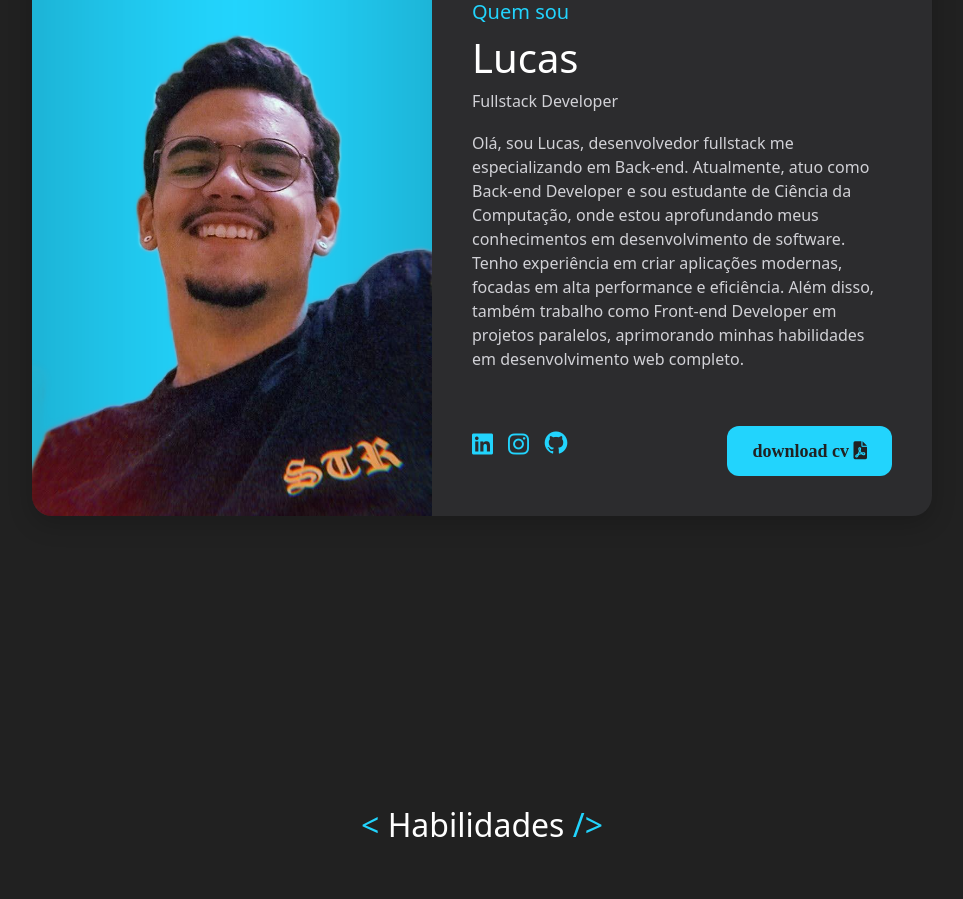
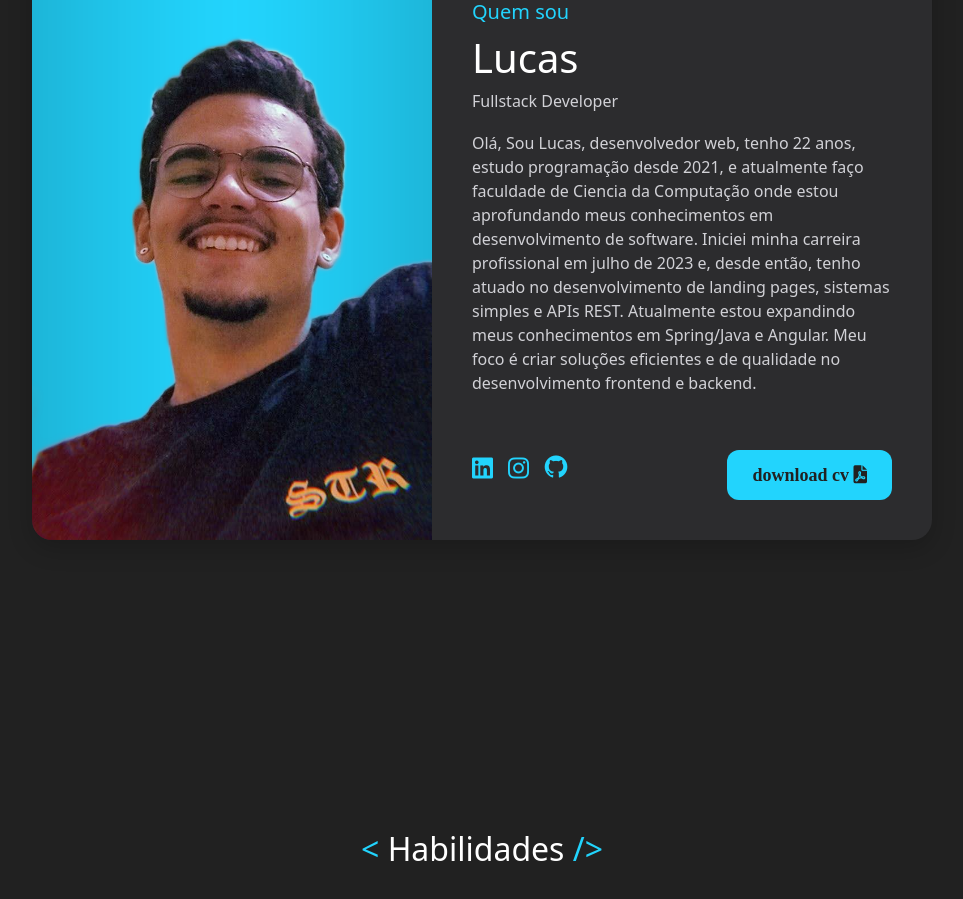
Before and after one commit to LucasBXavier/portifolio-angular, an Angular app: page / in a window 1280 px wide. Shown: the part 1060-1959 px from the top of the page, without its empty margins (158-1121 px from the left). Built offline with nearby package versions, Linux system fonts and the light colour scheme; a web font is replaced by a local one.

Commit message:
fix cv, text sobre mim

```diff
--- a/src/app/nav/nav.component.html
+++ b/src/app/nav/nav.component.html
@@ -25,7 +25,7 @@
     <div id="offcanvas" class="offcanvas">
       <div class="offcanvas-content">
         <br />
-        <h1>Seja bem-vindo 😀</h1>
+        <h1>Seja Bem-Vindo 😀</h1>
         <ul>
           <li><a href="index.html">Home</a></li>
           <li><a href="#sobreMim">Sobre</a></li>
--- a/src/app/sobreMim/sobreMim.component.html
+++ b/src/app/sobreMim/sobreMim.component.html
@@ -7,13 +7,15 @@
       <h2>Quem sou</h2>
       <h1>Lucas</h1>
       <h3>Fullstack Developer</h3>
-      <p>Olá, sou Lucas, desenvolvedor fullstack me especializando em Back-end. Atualmente, atuo como
-        Back-end Developer e sou
-        estudante de Ciência da Computação, onde estou aprofundando meus conhecimentos em desenvolvimento de
-        software. Tenho
-        experiência em criar aplicações modernas, focadas em alta performance e eficiência. Além disso, também
-        trabalho como
-        Front-end Developer em projetos paralelos, aprimorando minhas habilidades em desenvolvimento web completo.
+      <p>Olá, Sou Lucas, desenvolvedor web, tenho 22 anos, estudo programação desde 2021, e atualmente faço faculdade de
+        Ciencia da Computação onde estou aprofundando meus conhecimentos em desenvolvimento de software. Iniciei
+        minha carreira
+        profissional em julho de 2023 e, desde então, tenho atuado no desenvolvimento de landing pages, sistemas simples
+        e APIs
+        REST. Atualmente
+        estou expandindo meus conhecimentos em Spring/Java e Angular. Meu foco é criar soluções eficientes e de
+        qualidade no
+        desenvolvimento frontend e backend.
       </p>
       <div class="social-links">
         <a href="https://www.linkedin.com/in/lucas-boareto-6b3964216/" target="_blank"><i
```
Also changed, not shown: 1 other file (tests, documents, lock files or other folders).
